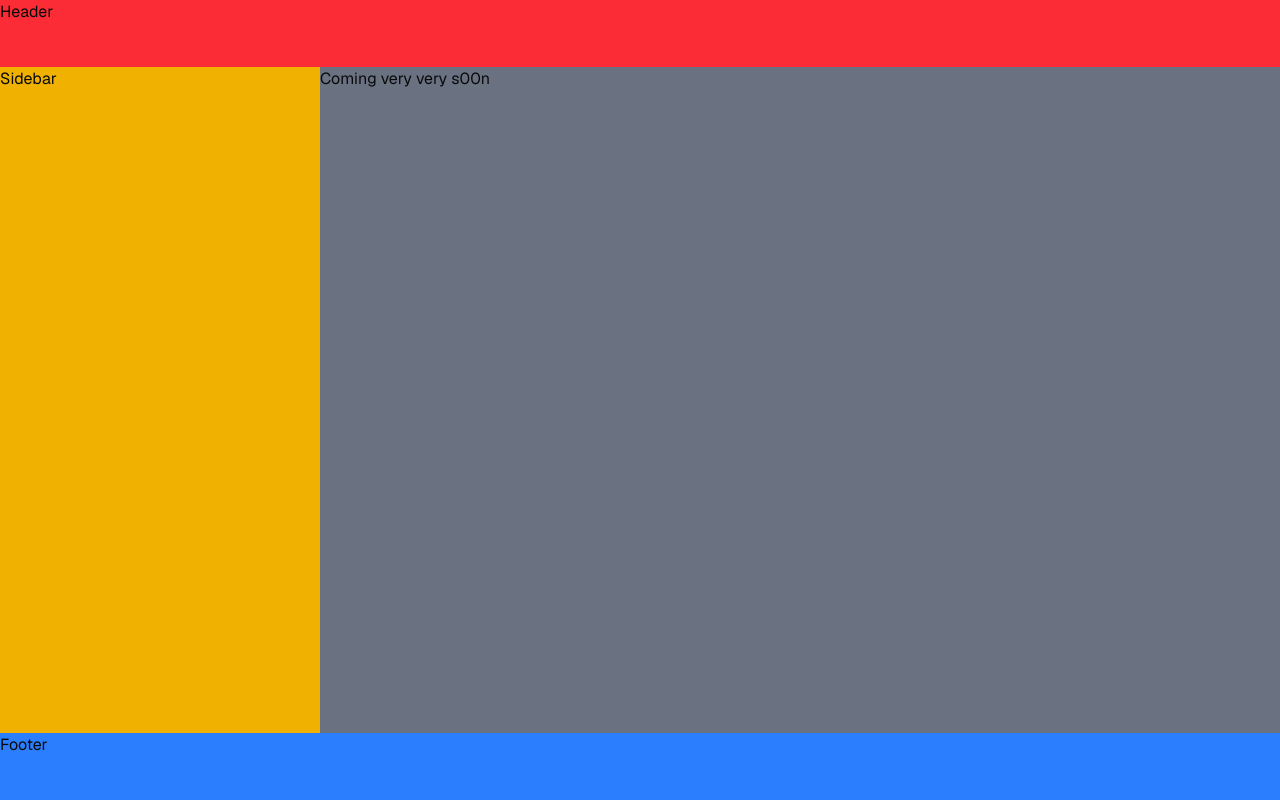
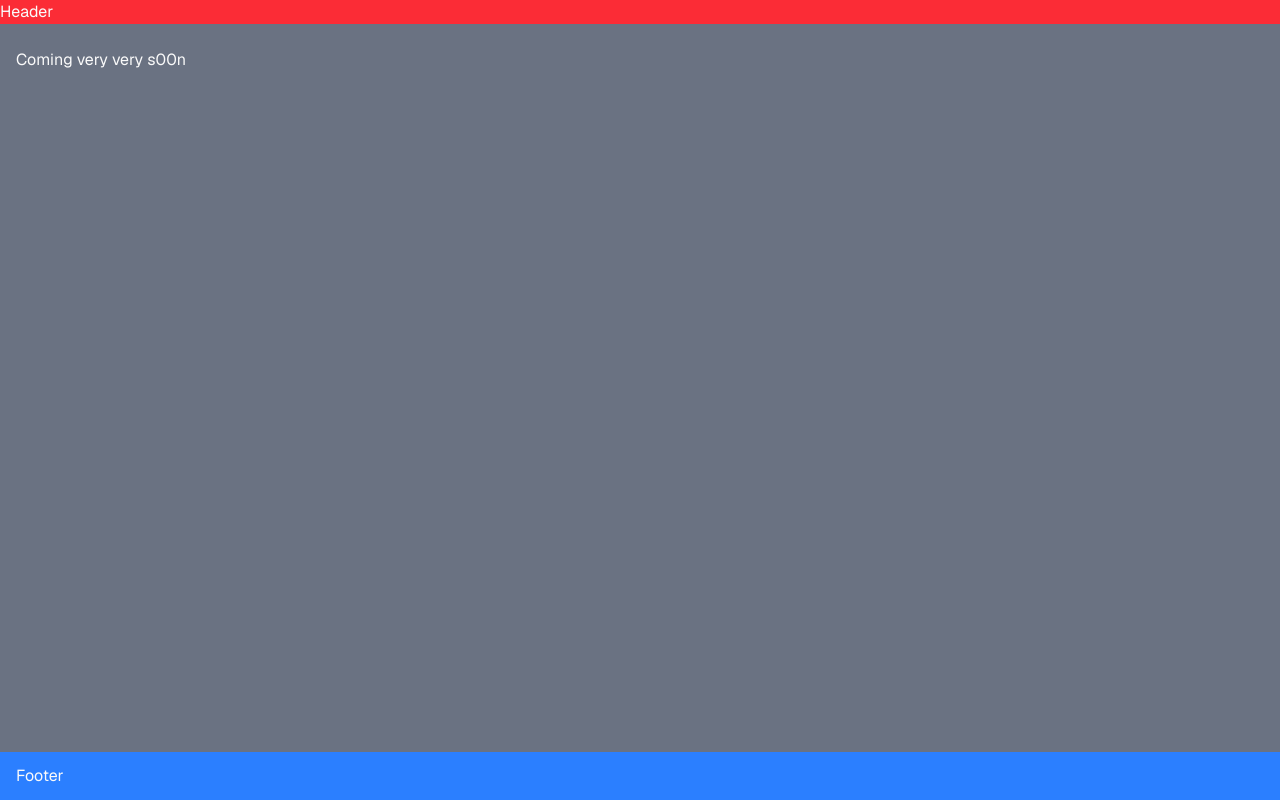
Before and after one commit to replakcan/alper-dev, a Next.js app: page / in a window 1280 px wide. Built offline with nearby package versions, Linux system fonts and the light colour scheme.

Commit message:
Simplify app shell layout

```diff
--- a/app/components/Footer.tsx
+++ b/app/components/Footer.tsx
@@ -1,3 +1,3 @@
 export default function Footer() {
-  return <div className="footer bg-blue-500 col-span-full row-span-1 row-start-12">Footer</div>
+  return <footer className="footer col-span-full row-start-3 bg-blue-500 px-4 py-3">Footer</footer>
 }
--- a/app/components/MainWrapper.tsx
+++ b/app/components/MainWrapper.tsx
@@ -3,9 +3,5 @@ export default function MainWrapper({
 }: Readonly<{
   children: React.ReactNode
 }>) {
-  return (
-    <main className="main-content bg-gray-500 col-span-full col-start-4 row-span-full row-start-2 row-end-[-2]">
-      {children}
-    </main>
-  )
+  return <main className="main-content col-span-full row-start-2 bg-gray-500 px-4 py-6">{children}</main>
 }
--- a/app/components/Sidebar.tsx
+++ /dev/null
@@ -1,5 +0,0 @@
-export default function Sidebar() {
-  return (
-    <div className="sidebar bg-yellow-500 col-span-full col-end-4 row-span-full row-start-2 row-end-[-2]">Sidebar</div>
-  )
-}
--- a/app/layout.tsx
+++ b/app/layout.tsx
@@ -3,7 +3,6 @@ import { Geist, Geist_Mono } from 'next/font/google'
 import Footer from './components/Footer'
 import Header from './components/Header'
 import MainWrapper from './components/MainWrapper'
-import Sidebar from './components/Sidebar'
 import './globals.css'
 
 const geistSans = Geist({
@@ -27,12 +26,11 @@ export default function RootLayout({
   children: React.ReactNode
 }>) {
   return (
-    <html lang="en" className={`${geistSans.variable} ${geistMono.variable} h-full antialiased`}>
+    <html lang="en" className={`${geistSans.variable} ${geistMono.variable} dark h-full antialiased`}>
       <body className="min-h-full">
-        <div className="home grid min-h-screen grid-cols-12 grid-rows-12">
+        <div className="home grid min-h-screen grid-cols-12 grid-rows-[auto_1fr_auto]">
           <Header />
           <MainWrapper>{children}</MainWrapper>
-          <Sidebar />
           <Footer />
         </div>
       </body>
```
